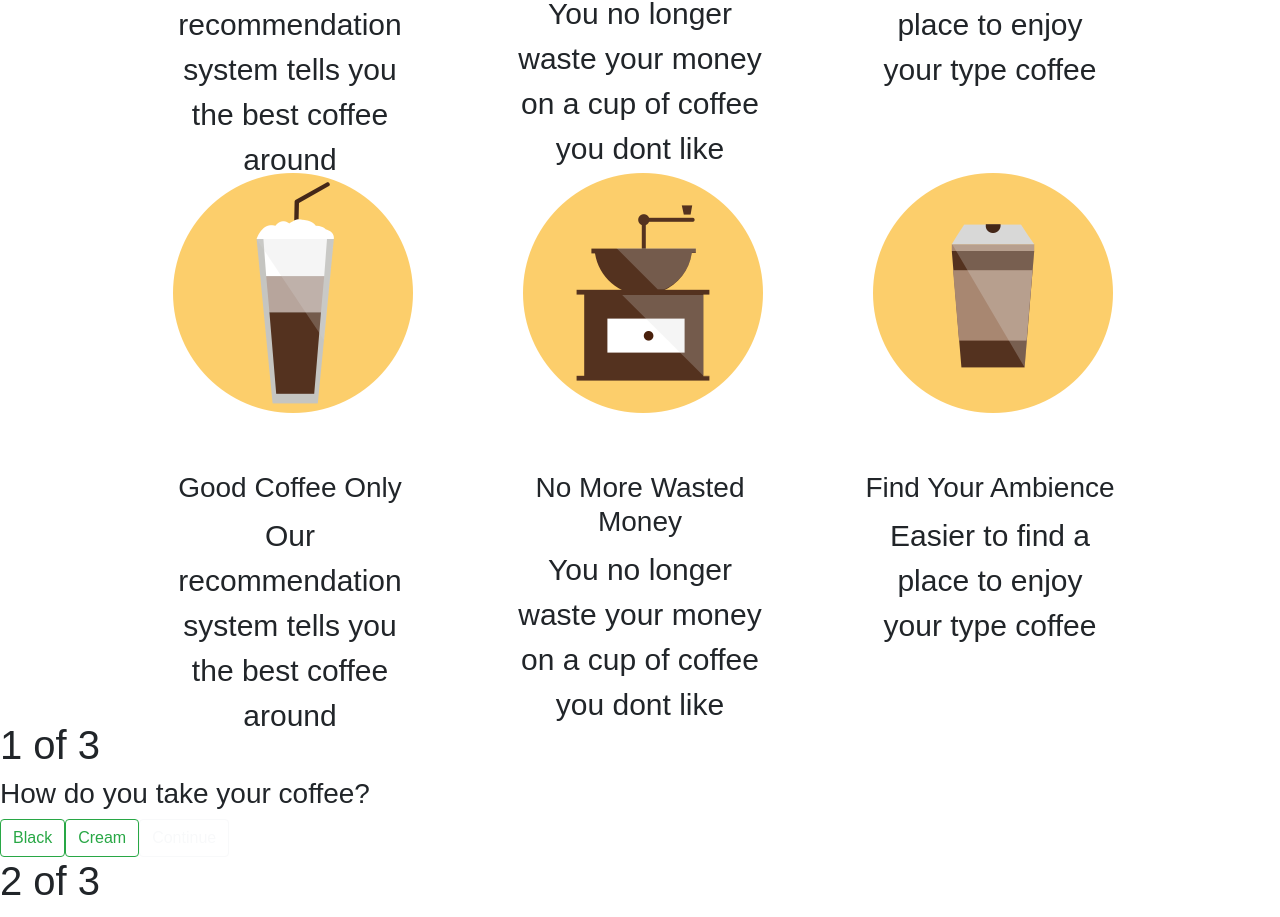
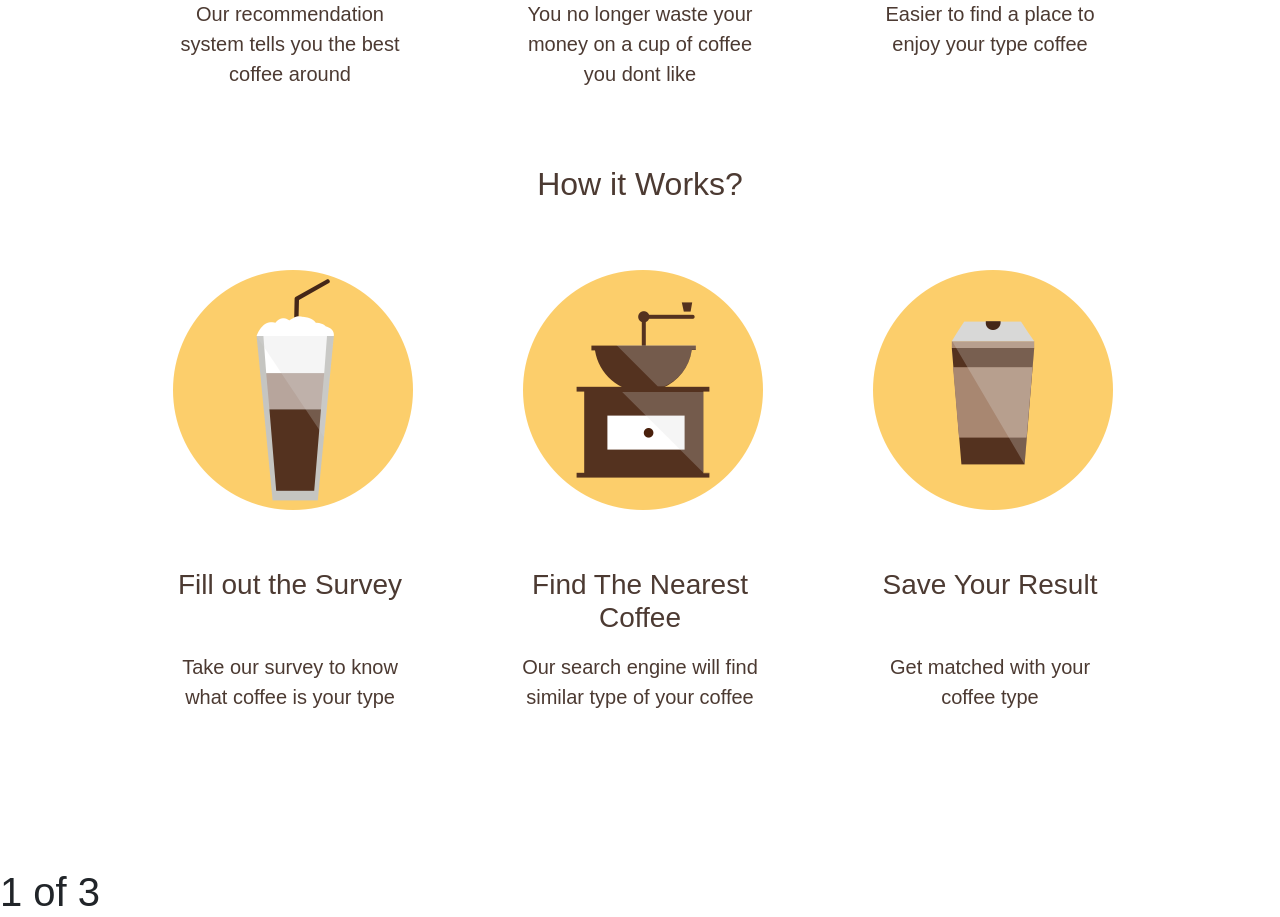
Before and after one commit to coffeenate-haku/frontend, a React (Create React App) app: page / in a window 1280 px wide. Shown: the part 1250-2167 px from the top of the page. Built offline with nearby package versions, Linux system fonts and the light colour scheme; a web font is replaced by a local one.

Commit message:
fix the content component

```diff
--- a/src/components/Content.js
+++ b/src/components/Content.js
@@ -12,7 +12,8 @@ const style = {
   },
 
   heading: {
-    textAlign: "center"
+    textAlign: "center",
+    color: "#4C3A32"
   },
 
   content: {
@@ -32,11 +33,14 @@ const style = {
     display: "flex",
     flexDirection: "column",
     justifyContent: "space-between",
-    height: "150px"
+    height: "200px",
+    color: "#4C3A32"
   },
 
   paragraph: {
-    fontSize: "30px"
+    fontSize: "20px",
+    height: "100px",
+    color: "#4C3A32"
   }
 };
 
@@ -44,7 +48,7 @@ export default class Content extends React.Component {
   render() {
     return (
       <div style={style.container}>
-        <h2 style={style.heading}>Why Coffeenate</h2>
+        <h2 style={style.heading}>Why Coffeenate?</h2>
         <div style={style.content}>
           <div style={style.item}>
             <img src={How1} alt="" />
@@ -74,32 +78,31 @@ export default class Content extends React.Component {
             </div>
           </div>
         </div>
+        <h2 style={style.heading}>How it Works?</h2>
         <div style={style.content}>
           <div style={style.item}>
             <img src={What1} alt="" />
             <div style={style.desc}>
-              <h3>Good Coffee Only</h3>
+              <h3>Fill out the Survey</h3>
               <p style={style.paragraph}>
-                Our recommendation system tells you the best coffee around
+                Take our survey to know what coffee is your type
               </p>
             </div>
           </div>
           <div style={style.item}>
             <img src={What2} alt="" />
             <div style={style.desc}>
-              <h3>No More Wasted Money</h3>
+              <h3>Find The Nearest Coffee</h3>
               <p style={style.paragraph}>
-                You no longer waste your money on a cup of coffee you dont like
+                Our search engine will find similar type of your coffee
               </p>
             </div>
           </div>
           <div style={style.item}>
             <img src={What3} alt="" />
             <div style={style.desc}>
-              <h3>Find Your Ambience</h3>
-              <p style={style.paragraph}>
-                Easier to find a place to enjoy your type coffee
-              </p>
+              <h3>Save Your Result</h3>
+              <p style={style.paragraph}>Get matched with your coffee type</p>
             </div>
           </div>
         </div>
```
